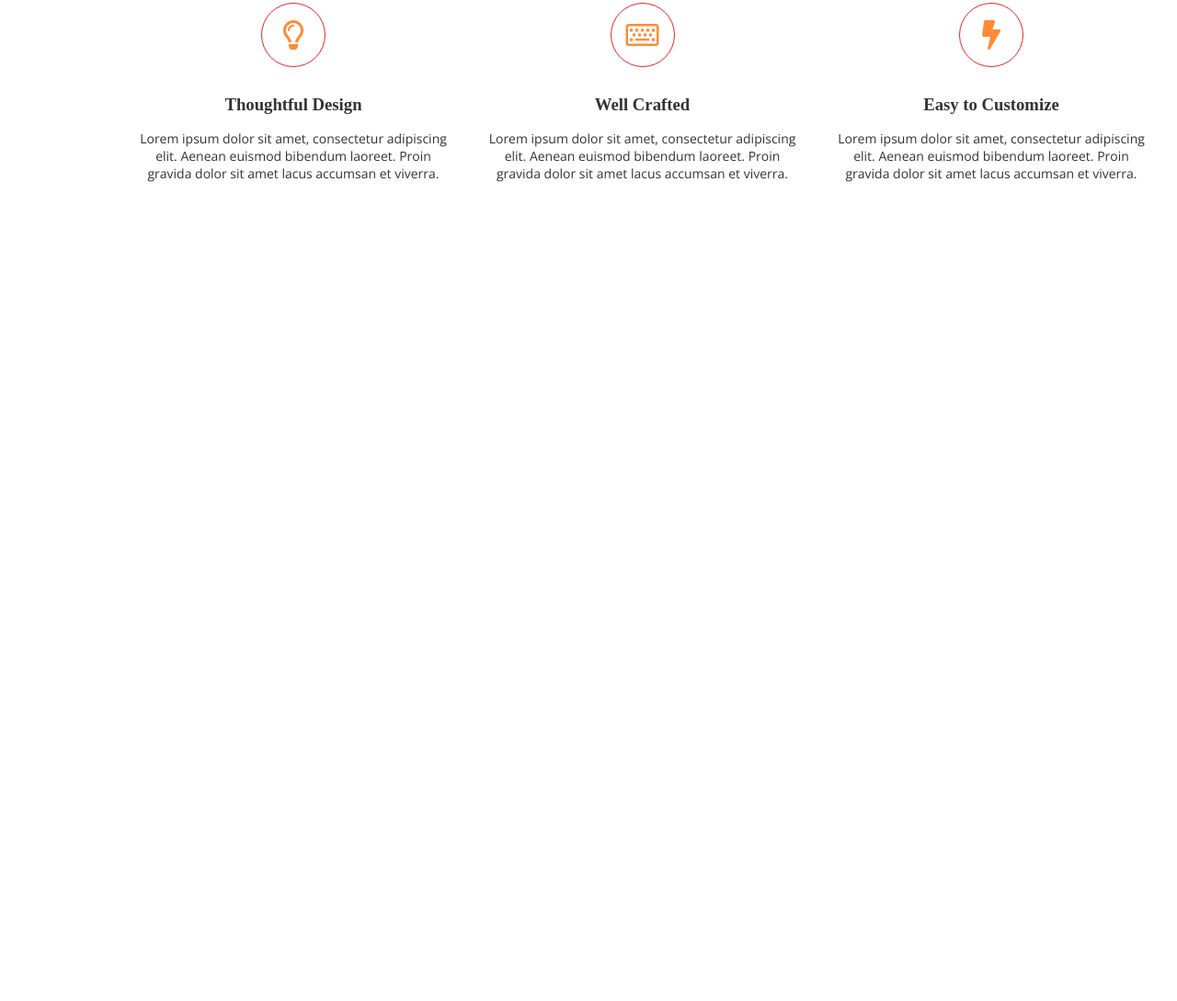
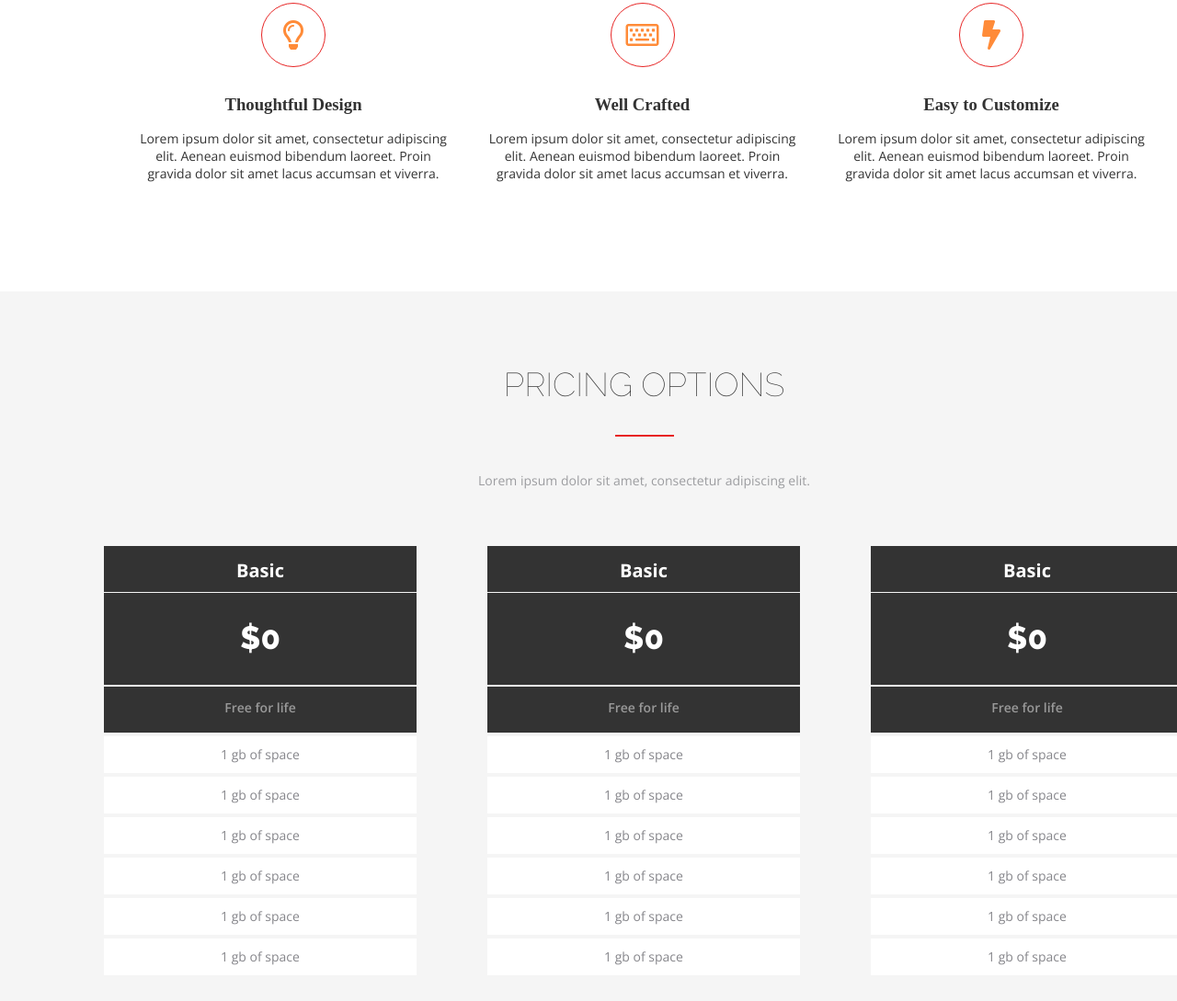
Before and after one commit to AlexandraGorsk/HTone, a plain HTML site: page full.html in a window 1280 px wide. Shown: the part 1669-2758 px from the top of the page at 92% size. Before the commit the page ends 1986 px from the top, so only its background shows below. Drawn offline with nearby package versions, Linux system fonts and the light colour scheme.

Commit message:
6section

```diff
--- a/full.html
+++ b/full.html
@@ -124,6 +124,55 @@ elit. Aenean euismod bibendum laoreet. Proin gravida  dolor sit amet lacus accum
       </div>
     </div>
 </div>
-
+<div class="pricing">
+    <div class="containerpricing">
+        <div class="pricingtitle">
+            <h2>pricing options</h2>
+            <div class="lineorange"></div>
+            <p>Lorem ipsum dolor sit amet, consectetur adipiscing elit.</p>
+           </div>
+           <div class="pricingrate">
+               <div class="ratecolumn">
+                   <ul>
+                       <li class="basic">Basic</li>
+                       <li class="price">$0</li>
+                       <li class="free">Free for life</li>
+                       <li class="standart">1 gb of space</li>
+                       <li class="standart">1 gb of space</li>
+                       <li class="standart">1 gb of space</li>
+                       <li class="standart">1 gb of space</li>
+                       <li class="standart">1 gb of space</li>
+                       <li class="standart">1 gb of space</li>
+                   </ul>
+               </div>
+               <div class="ratecolumn">
+                <ul>
+                    <li class="basic">Basic</li>
+                    <li class="price">$0</li>
+                    <li class="free">Free for life</li>
+                    <li class="standart">1 gb of space</li>
+                    <li class="standart">1 gb of space</li>
+                    <li class="standart">1 gb of space</li>
+                    <li class="standart">1 gb of space</li>
+                    <li class="standart">1 gb of space</li>
+                    <li class="standart">1 gb of space</li>
+                </ul>
+               </div>
+               <div class="ratecolumn">
+                <ul>
+                    <li class="basic">Basic</li>
+                    <li class="price">$0</li>
+                    <li class="free">Free for life</li>
+                    <li class="standart">1 gb of space</li>
+                    <li class="standart">1 gb of space</li>
+                    <li class="standart">1 gb of space</li>
+                    <li class="standart">1 gb of space</li>
+                    <li class="standart">1 gb of space</li>
+                    <li class="standart">1 gb of space</li>
+                </ul>
+               </div>
+           </div>
+    </div>
+</div>
 </body>
 </html>
--- a/stylesfull.css
+++ b/stylesfull.css
@@ -295,3 +295,86 @@
     font:400 14px 'Open Sans';
     color: #000000;
 }
+.pricing {
+    width: 1400px;
+    text-align: center;
+    height: 800px;
+    background: #F5F5F5
+}
+.containerpricing {
+    padding: 0 112px 0 113px;
+}
+.lineorange{
+ width: 64px;
+ height: 2px;
+ background: #E72424;
+ margin: 34px auto;
+}
+.pricingtitle h2 {
+    padding-top: 80px;
+    text-transform: uppercase;
+    margin: auto;
+    font: 400 36px 'Raleway', sans-serif;
+    color: #333333;
+}
+.pricingtitle p{
+    font: 400 14px 'Open Sans';
+    color: #86878B;
+    margin: auto;
+    width: 363px;
+    height: 19px;
+    white-space: nowrap;
+    margin-bottom: 62px;
+}
+.pricingrate{
+    display: flex;
+    direction: row;
+    gap: 77px;
+}
+.ratecolumn{
+    width: 340px;
+}
+ul li{
+    list-style-type: none;
+}
+li.standart {
+    padding: 9px 0;
+    margin-bottom: 4px;
+    height: 40px;
+    width: 340px;
+    background: #FFFFFF;
+    border: 1px solid #FFFFFF;
+    font: 400 14px 'Open Sans';
+    color: #86868B;
+}
+li.last-child {
+    margin-bottom: 60px;
+}
+li.basic {
+    padding: 13px 0;
+    height: 50px;
+    width: 340px;
+    background: #333333;
+    font: 700 20px 'Open Sans';
+    color: #FFFFFF;
+    margin-bottom: 1px;
+}
+li.price {
+    padding: 28px 0;
+    height: 100px;
+    width: 340px;
+    background: #333333;
+    font: 700 35px 'Raleway';
+    color: #FFFFFF;
+    margin-bottom: 2px;
+}
+li.free{
+    padding: 13px 0;
+    height: 50px;
+    width: 340px;
+    background: #333333;
+    margin-bottom: 4px;
+    font: 600 14px 'Open Sans';
+    color: rgba(255, 255, 255, 0.5)
+
+}
```
